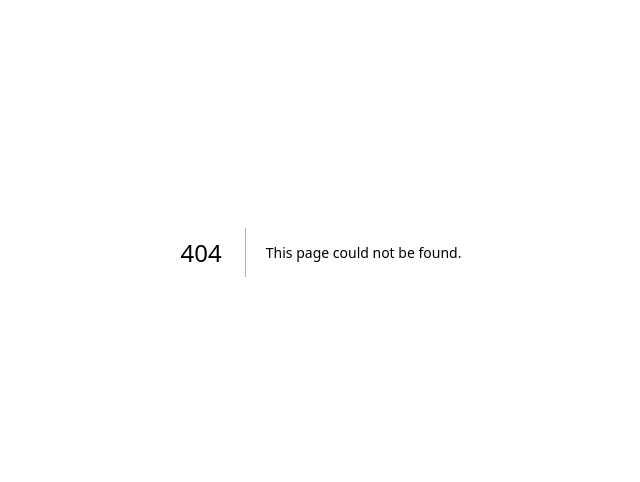
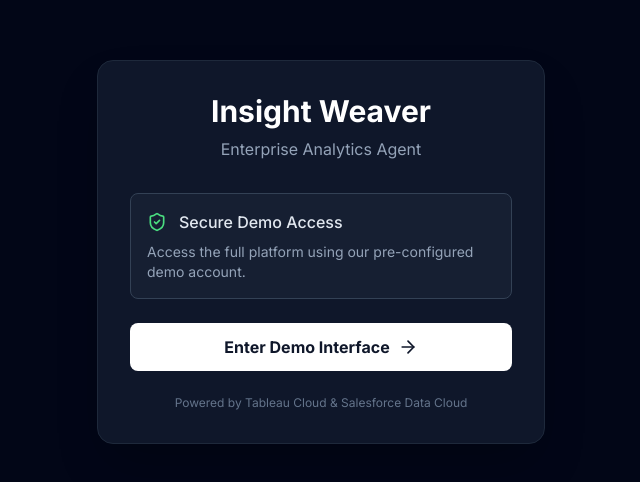
Before and after one commit to adi0900/insight-weaver, a Next.js app in the folder narrative-hub/: page /login in a window 1280 px wide. Before the commit this address had no page. Shown: the part 148-630 px from the top of the page, without its empty margins (319-959 px from the left). Built offline with nearby package versions, Linux system fonts and the light colour scheme; a web font is replaced by a local one.

Commit message:
feat: add login page and demo flow

```diff
--- /dev/null
+++ b/narrative-hub/src/app/login/page.tsx
@@ -0,0 +1,92 @@
+'use client';
+
+import { useState } from 'react';
+import { useRouter } from 'next/navigation';
+import { motion } from 'framer-motion';
+import { Loader2, ArrowRight, ShieldCheck } from 'lucide-react';
+import { authApi } from '@/services/api';
+
+export default function LoginPage() {
+    const router = useRouter();
+    const [isLoading, setIsLoading] = useState(false);
+    const [error, setError] = useState('');
+
+    const handleDemoLogin = async () => {
+        try {
+            setIsLoading(true);
+            setError('');
+
+            // Use demo credentials
+            const response = await authApi.login({
+                email: 'nilambhojwaningp@gmail.com', // Use the configured user email
+                password: 'password123'
+            });
+
+            if (response.success && response.token) {
+                localStorage.setItem('iw_token', response.token);
+                // Pre-set the public viz for demo purposes so it works out of the box
+                localStorage.setItem('custom_viz_url', 'https://public.tableau.com/views/RegionalSampleWorkbook/Storms');
+                router.push('/dashboard');
+            } else {
+                throw new Error('Login failed');
+            }
+        } catch (err) {
+            console.error('Login error:', err);
+            setError('Failed to log in. Please check backend connection.');
+        } finally {
+            setIsLoading(false);
+        }
+    };
+
+    return (
+        <div className="min-h-screen bg-slate-950 flex items-center justify-center p-4">
+            <motion.div
+                initial={{ opacity: 0, y: 20 }}
+                animate={{ opacity: 1, y: 0 }}
+                className="max-w-md w-full bg-slate-900 border border-slate-800 rounded-2xl p-8 shadow-2xl"
+            >
+                <div className="text-center mb-8">
+                    <h1 className="text-3xl font-bold text-white mb-2">Insight Weaver</h1>
+                    <p className="text-slate-400">Enterprise Analytics Agent</p>
+                </div>
+
+                <div className="space-y-6">
+                    <div className="bg-slate-800/50 p-4 rounded-lg border border-slate-700">
+                        <div className="flex items-center gap-3 mb-2">
+                            <ShieldCheck className="w-5 h-5 text-green-400" />
+                            <span className="text-slate-200 font-medium">Secure Demo Access</span>
+                        </div>
+                        <p className="text-sm text-slate-400">
+                            Access the full platform using our pre-configured demo account.
+                        </p>
+                    </div>
+
+                    {error && (
+                        <div className="p-3 bg-red-500/10 border border-red-500/20 rounded-lg text-red-400 text-sm text-center">
+                            {error}
+                        </div>
+                    )}
+
+                    <button
+                        onClick={handleDemoLogin}
+                        disabled={isLoading}
+                        className="w-full h-12 bg-white text-slate-900 rounded-lg font-bold hover:bg-slate-200 transition-colors flex items-center justify-center gap-2"
+                    >
+                        {isLoading ? (
+                            <Loader2 className="w-5 h-5 animate-spin" />
+                        ) : (
+                            <>
+                                Enter Demo Interface
+                                <ArrowRight className="w-5 h-5" />
+                            </>
+                        )}
+                    </button>
+
+                    <p className="text-center text-xs text-slate-500 mt-4">
+                        Powered by Tableau Cloud & Salesforce Data Cloud
+                    </p>
+                </div>
+            </motion.div>
+        </div>
+    );
+}
```
